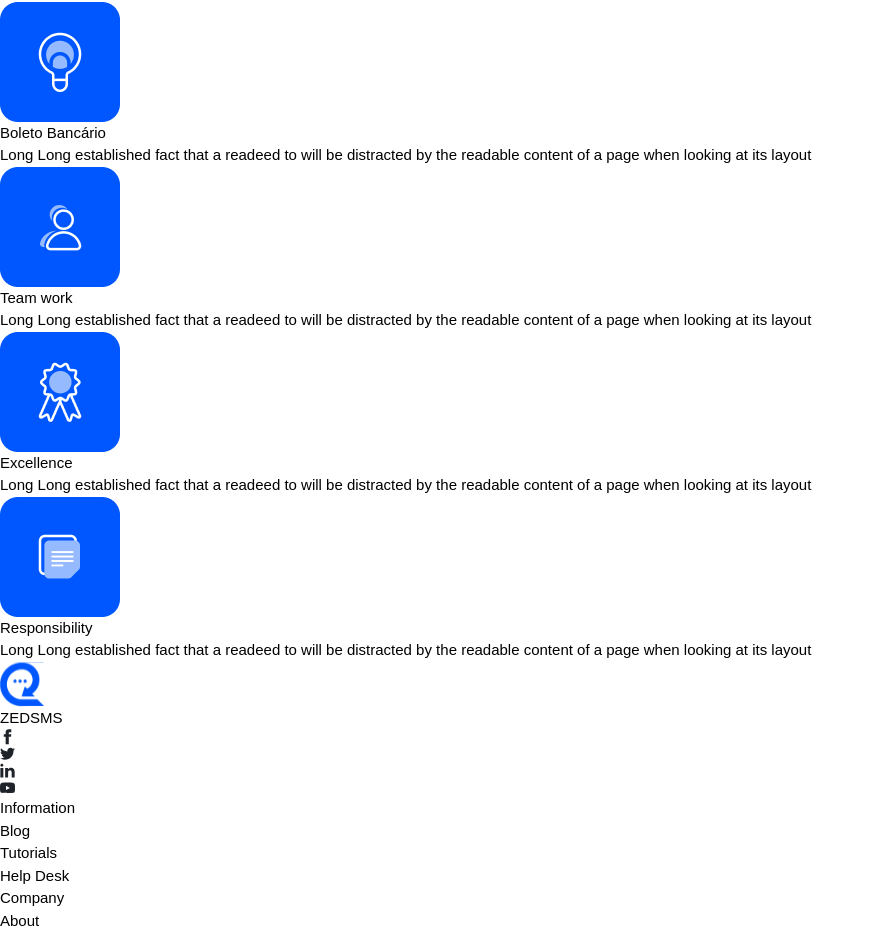
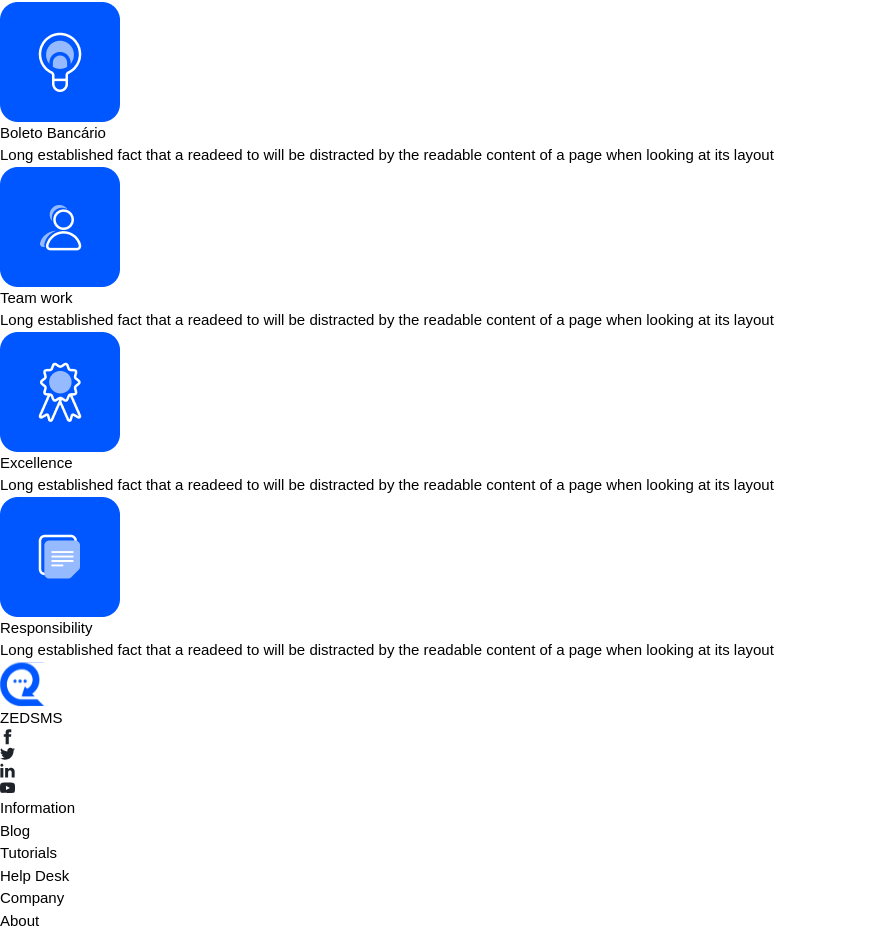
Before and after one commit to sunny335/zed-sms, a Vue app: page /about in a window 1280 px wide. Shown: the part 954-1890 px from the top of the page, without its empty margins (0-875 px from the left). Built offline with nearby package versions, Linux system fonts and the light colour scheme.

Commit message:
fix about page text size and gap

```diff
--- a/src/views/About/About.vue
+++ b/src/views/About/About.vue
@@ -65,7 +65,7 @@ interdum ullamcorper sed pharetra sene." />
                         <h3 class="max-w-[456px] text-center text-neutral-800   dark:text-[#F5F5F5]  text-2xl px-[25px] lg:px-0 lg:text-[32px] font-medium font-['Poppins'] leading-9 mb-[82px]">The
                             story and values behind our company</h3>
                     </div>
-                    <div class="flex flex-col lg:flex-row flex-wrap justify-center items-center gap-[80px]">
+                    <div class="flex flex-col lg:flex-row flex-wrap justify-center items-center gap-[50px] lg:gap-[80px]">
                         <div class="flex flex-col lg:flex-row  w-full lg:w-[45%] gap-[30px]"
                         v-for="(value, index) in valuesData" :key="index"
                         >
@@ -73,7 +73,7 @@ interdum ullamcorper sed pharetra sene." />
                             <div>
                                 <h6 class="text-neutral-800   dark:text-[#F5F5F5] text-2xl font-medium font-['Poppins'] leading-relaxed">
                                     {{value.title}}</h6>
-                                <p class=" text-zinc-600    dark:text-[#ACB5BD] text-base font-light font-['Poppins'] leading-normal">Long
+                                <p class=" text-zinc-600    dark:text-[#ACB5BD] text-sm lg:text-base font-light font-['Poppins'] leading-normal">
                                     {{ value.description }}</p>
                             </div>
                         </div>
```
